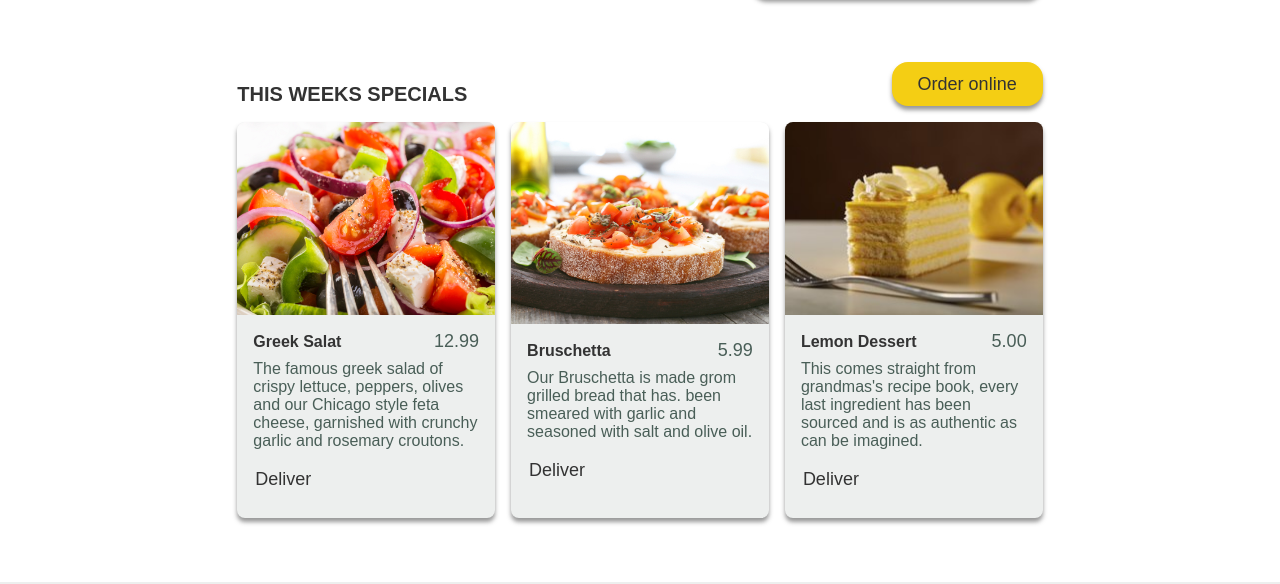
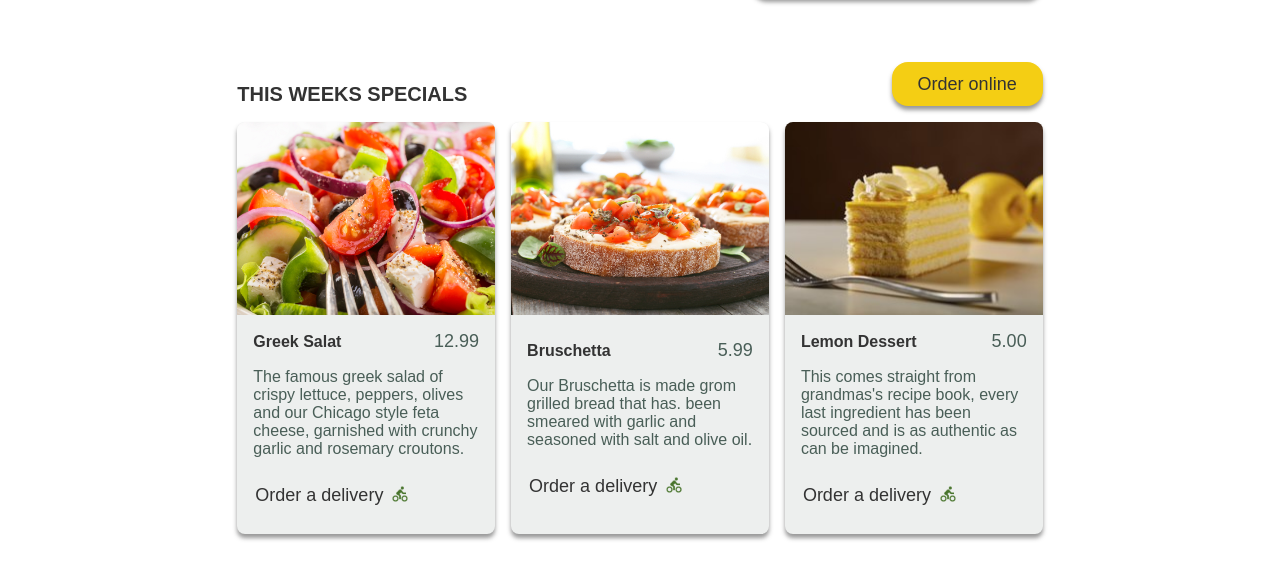
Before and after one commit to ju-mie/capstone, a React (Create React App) app: page / in a window 1280 px wide. Shown: the part 563-1147 px from the top of the page. Built offline with nearby package versions, Linux system fonts and the light colour scheme; no server answers.

Commit message:
fixed labels, assets and some styles

```diff
--- a/src/components/DishTeaser/DishTeaser.css
+++ b/src/components/DishTeaser/DishTeaser.css
@@ -10,6 +10,7 @@
 
 .dish-teaser__image-wrapper {
   overflow: hidden;
+  aspect-ratio: 4/3;
 }
 
 .dish-teaser__img {
@@ -25,7 +26,7 @@
   flex-direction: column;
   padding: 0 var(--spacing-xs) var(--spacing-xs);
   padding-top: 0;
-  gap: var(--spacing-xxs);
+  gap: var(--spacing-xs);
 }
 
 .dish-teaser__header {
--- a/src/components/DishTeaser/DishTeaser.jsx
+++ b/src/components/DishTeaser/DishTeaser.jsx
@@ -19,8 +19,8 @@ const DishTeaser = ({dish="", price="", text="", imgSrc="", imgAlt="", imgClass=
         <Button
           className="dish-teaser__button"
           variant="ghost"
-          label="Deliver"
-          icon="./assets/icons/delivery.png"
+          label="Order a delivery"
+          iconSrc="./assets/icons/delivery.png"
           />
       </div>
     </article>
--- a/src/index.css
+++ b/src/index.css
@@ -44,14 +44,14 @@ h3, .h3, h4, .h4, h5, .h5, h6, .h6 {
 h3, .h3 {
   font-family: var(--font-sans);
   font-size: 20px;
-  font-weight: 900;
+  font-weight: var(--font-weight-extrabold);
   text-transform: uppercase;
 }
 
 h4, .h4 {
   font-family: var(--font-sans);
   font-size: 16px;
-  font-weight: 900;
+  font-weight: var(--font-weight-extrabold);
 }
 
 a {
--- a/src/utils/variables.css
+++ b/src/utils/variables.css
@@ -26,11 +26,11 @@
 
 
     /* font-weight */
-    --font-weight-regular: "wght" 400;
-    --font-weight-medium: "wght" 500;
-    --font-weight-semibold: "wght" 600;
-    --font-weight-bold: "wght" 700;
-    --font-weight-extra-bold: "wght" 800;
+    --font-weight-regular: 400;
+    --font-weight-medium: 500;
+    --font-weight-semibold: 600;
+    --font-weight-bold: 700;
+    --font-weight-extrabold: 800;
 
 
   /*** ***/
```
